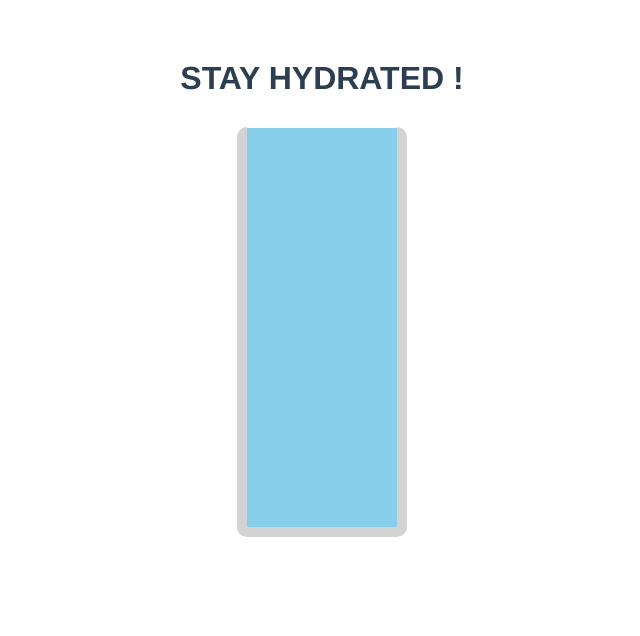
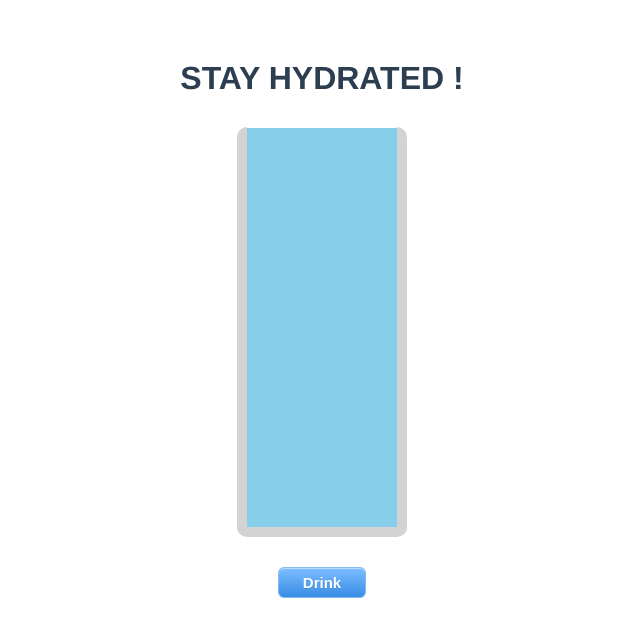
Before and after one commit to QuentinGruber/stay-hydrated, a Vue app: page / in a window 1280 px wide. Shown: the top 636 px of the page, without its empty margins (318-958 px from the left). Built offline with nearby package versions, Linux system fonts and the light colour scheme.

Commit message:
make Drink button and basis of the app

```diff
--- a/src/App.vue
+++ b/src/App.vue
@@ -2,16 +2,19 @@
   <div id="app">
     <h1>STAY HYDRATED !</h1>
     <Glass />
+    <DrinkButton />
   </div>
 </template>
 
 <script lang="ts">
 import { Component, Vue } from "vue-property-decorator";
 import Glass from "./components/Glass.vue";
+import DrinkButton from "./components/DrinkButton.vue";
 
 @Component({
   components: {
     Glass,
+    DrinkButton,
   },
 })
 export default class App extends Vue {}
--- /dev/null
+++ b/src/components/DrinkButton.vue
@@ -0,0 +1,52 @@
+<template>
+  <div>
+    <button @click="ResetWaterLevel">Drink</button>
+  </div>
+</template>
+
+<script lang="ts">
+import $ from "jquery";
+import store from "../store/Water";
+export default {
+  methods: {
+    ResetWaterLevel() {
+      store.commit("SetWaterLevel", 100);
+      $(function() {
+        $(".water").animate(
+          {
+            height: "" + 100 + "%",
+          },
+          1000
+        );
+      });
+    },
+  },
+};
+</script>
+
+<style scoped>
+button {
+  box-shadow: inset 0px 1px 0px 0px #bbdaf7;
+  background: linear-gradient(to bottom, #79bbff 5%, #378de5 100%);
+  background-color: #79bbff;
+  border-radius: 6px;
+  border: 1px solid #84bbf3;
+  display: inline-block;
+  cursor: pointer;
+  color: #ffffff;
+  font-family: Arial;
+  font-size: 15px;
+  font-weight: bold;
+  padding: 6px 24px;
+  text-decoration: none;
+  text-shadow: 0px 1px 0px #528ecc;
+}
+button:hover {
+  background: linear-gradient(to bottom, #378de5 5%, #79bbff 100%);
+  background-color: #378de5;
+}
+button:active {
+  position: relative;
+  top: 1px;
+}
+</style>
--- a/src/components/Glass.vue
+++ b/src/components/Glass.vue
@@ -3,7 +3,7 @@
     <div class="glass">
       <div class="water">
         <!-- Dirty hack-->
-        <h2 style="display: none">{{ store.state.WaterLevel }}</h2>
+        <h2 style="display:none">{{ store.state.WaterLevel }}</h2>
         <!-- Dirty hack-->
       </div>
     </div>
@@ -21,7 +21,7 @@ export default {
           {
             height: "" + height + "%",
           },
-          1000
+          1
         );
       });
     },
@@ -31,7 +31,9 @@ export default {
 
     // reduce waterlevel every minute
     setInterval(() => {
-      store.commit("SetWaterLevel", store.state.WaterLevel - 0.028);
+      if (store.state.WaterLevel > 0) {
+        store.commit("SetWaterLevel", store.state.WaterLevel - 0.028);
+      }
     }, 1000);
   },
   updated() {
--- a/src/store/Water.ts
+++ b/src/store/Water.ts
@@ -3,6 +3,9 @@ import Vuex from "vuex";
 
 Vue.use(Vuex);
 
+interface State {
+  WaterLevel: number;
+}
 // Accesible with $store.state.count
 const state = {
   WaterLevel: 100,
@@ -11,7 +14,7 @@ const state = {
 export default new Vuex.Store({
   state,
   mutations: {
-    SetWaterLevel(state, number: number) {
+    SetWaterLevel(state: State, number: number) {
       state.WaterLevel = number;
     },
   },
```
